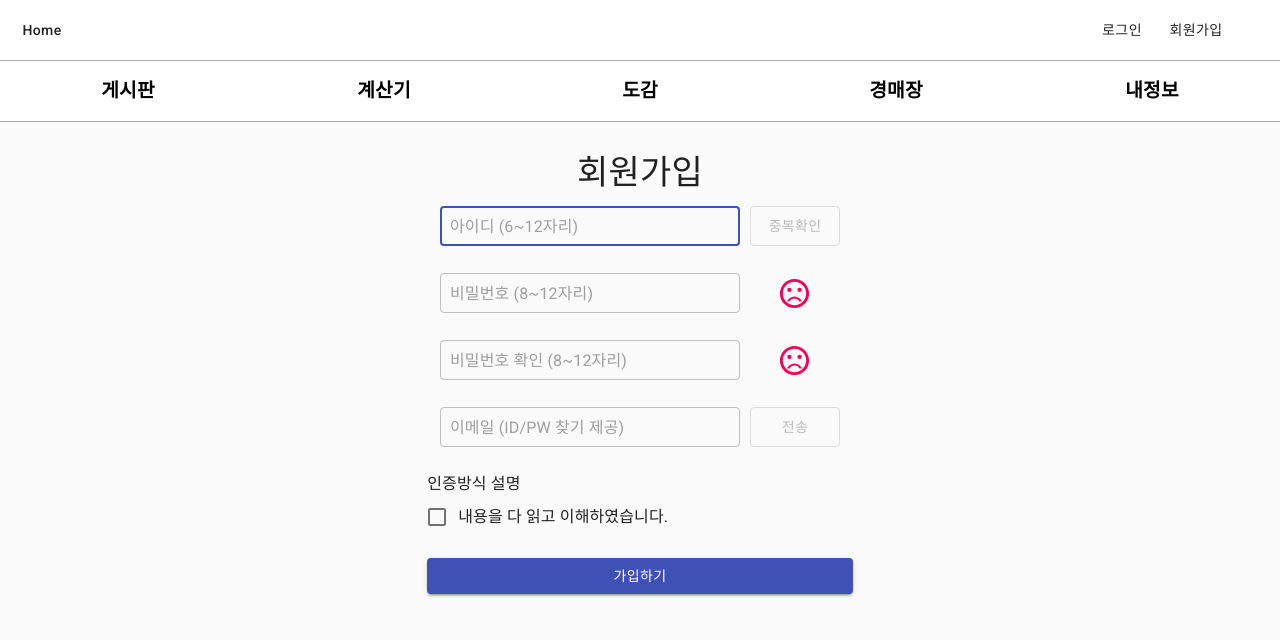
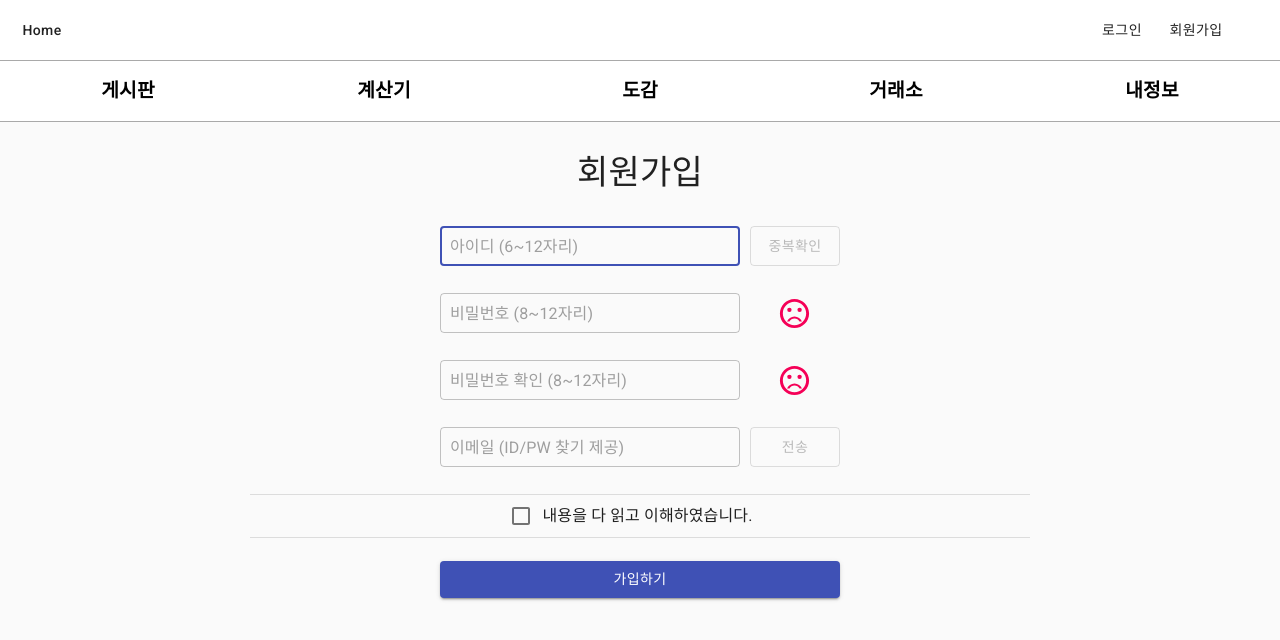
Before and after one commit to one-chance/baram, a React (Create React App) app: page /signup in a window 1280 px wide. Shown: the top 640 px of the page. Built offline with nearby package versions, Linux system fonts and the light colour scheme.

Commit message:
update UI and delete warnings

```diff
--- a/src/components/Board/LatestBoardPaper.tsx
+++ b/src/components/Board/LatestBoardPaper.tsx
@@ -2,28 +2,30 @@ import React from "react";
 import { makeStyles } from "@material-ui/core/styles";
 import Paper from "@material-ui/core/Paper";
 import Link from "@material-ui/core/Link";
+import Button from "@material-ui/core/Button";
 import Divider from "@material-ui/core/Divider";
 
+import AddIcon from "@material-ui/icons/Add";
 import IPost from "interfaces/Board/IPost";
 import { CategoryType } from "interfaces/Board/IPost";
 
 import * as PostUtil from "utils/PostUtil";
-import { getMMDDByDate } from 'utils/CommonUtil';
+import { getMMDDByDate } from "utils/CommonUtil";
 
 const useStyles = makeStyles(theme => ({
   paper: {
-    padding: "10px"
+    padding: "10px",
   },
   linkListWrapper: {
-    marginTop: '10px'
+    marginTop: "10px",
   },
   linkItem: {
-    display: 'flex',
-    width: '100%',
-    margin: '2.5px 0',
-    padding: '0 5px',
-    justifyContent: 'space-between'
-  }
+    display: "flex",
+    width: "100%",
+    margin: "2.5px 0",
+    padding: "0 5px",
+    justifyContent: "space-between",
+  },
 }));
 
 interface IProps {
@@ -37,7 +39,12 @@ const LatestBoardPaper = (props: IProps) => {
 
   return (
     <Paper elevation={0} className={classes.paper}>
-      <div style={{ fontSize: "1rem", fontWeight: "bold", margin: "2.5px 0 2.5px 5px" }}>{PostUtil.getCategoryName(category)}</div>
+      <div style={{ fontSize: "1rem", fontWeight: "bold", margin: "2.5px 0 2.5px 5px" }}>
+        {PostUtil.getCategoryName(category)}
+        <Button href={`/board/${category}`} style={{ minWidth: "22px", height: "22px", padding: "0", float: "right" }}>
+          <AddIcon style={{ width: "20px", height: "20px" }} />
+        </Button>
+      </div>
       <Divider style={{ height: "2px", margin: "5px 0" }} />
       <div className={classes.linkListWrapper}>
         {posts ? (
@@ -47,9 +54,7 @@ const LatestBoardPaper = (props: IProps) => {
                 <Link href={`/board/${post.category}/${post.seq}`}>
                   {post.title} {post.commentList ? ` (+${post.commentList.length})` : ``}
                 </Link>
-                <span>
-                  {getMMDDByDate(post.writer.createDateString)}
-                </span>
+                <span>{getMMDDByDate(post.writer.createDateString)}</span>
               </div>
             ))
           ) : (
--- a/src/components/Header/Header.tsx
+++ b/src/components/Header/Header.tsx
@@ -279,13 +279,13 @@ export default function Header() {
               </ul>
             </li>
             <li className={classes.mainmenu2}>
-              <h3>경매장</h3>
+              <h3>거래소</h3>
               <ul id='testD' className={classes.submenu}>
                 <li>
-                  <a href='/auction/auction'>경매장</a>
+                  <a href='/auction/auction'>거래소</a>
                 </li>
                 <li>
-                  <a href='/cal/power'>장 터</a>
+                  <a href='/cal/power'>장터 게시판</a>
                 </li>
               </ul>
             </li>
--- a/src/components/User/SignInForm.tsx
+++ b/src/components/User/SignInForm.tsx
@@ -1,4 +1,4 @@
-import React from "react";
+import React, { useState, useRef } from "react";
 import { useSetRecoilState } from "recoil";
 import { MyAlertState } from "state/index";
 
@@ -7,6 +7,7 @@ import TextField from "@material-ui/core/TextField";
 import Link from "@material-ui/core/Link";
 import Container from "@material-ui/core/Container";
 import Button from "@material-ui/core/Button";
+import Checkbox from "@material-ui/core/Checkbox";
 
 import { SignInUser } from "utils/UserUtil";
 
@@ -23,11 +24,20 @@ export default function SignInForm() {
   const classes = useStyles();
   const setMyAlert = useSetRecoilState(MyAlertState);
 
-  const [id, setId] = React.useState("");
-  const [password, setPassword] = React.useState("");
+  const [id, setId] = useState<string>("");
+  const [password, setPassword] = useState<string>("");
+  const [autoLogIn, setAutoLogIn] = useState<boolean>(false);
 
-  const refId = React.useRef<any>();
-  const refPassword = React.useRef<any>();
+  const refId = useRef<any>();
+  const refPassword = useRef<any>();
+
+  const verifyCheck = () => {
+    if (autoLogIn) {
+      setAutoLogIn(false);
+    } else {
+      setAutoLogIn(true);
+    }
+  };
 
   const _onEnterPassword = (keyCode: number) => {
     if (keyCode === 13) {
@@ -62,9 +72,7 @@ export default function SignInForm() {
           message: `환영합니다, ${id} 님!`,
         });
 
-        document.location.href.indexOf('/signin') ?
-          document.location.href = "/"
-        : document.location.reload();
+        document.location.href.indexOf("/signin") ? (document.location.href = "/") : document.location.reload();
       }
     }
   };
@@ -74,6 +82,10 @@ export default function SignInForm() {
       <Container component='main' maxWidth='xs'>
         <form noValidate className={classes.form}>
           <Container component='div' style={{ margin: "10px 0", float: "left" }}>
+            <div style={{ width: "100%", float: "left" }}>
+              <Checkbox checked={autoLogIn} color='primary' onClick={verifyCheck} style={{ width: "24px", height: "24px" }} />
+              &nbsp;자동 로그인
+            </div>
             <TextField
               variant='outlined'
               required
--- a/src/pages/Home.tsx
+++ b/src/pages/Home.tsx
@@ -5,6 +5,8 @@ import IPost from "interfaces/Board/IPost";
 import Button from "@material-ui/core/Button";
 import PriorityHighIcon from "@material-ui/icons/PriorityHigh";
 import MailOutlineIcon from "@material-ui/icons/MailOutline";
+import QuestionAnswerIcon from "@material-ui/icons/QuestionAnswer";
+import HomeIcon from "@material-ui/icons/Home";
 
 import MainCarousel from "components/MainCarousel";
 import LatestBoardPaper from "components/Board/LatestBoardPaper";
@@ -18,7 +20,7 @@ const useStyles = makeStyles(theme => ({
     border: "1px solid lightgray",
     borderRadius: "10px",
     float: "left",
-    backgroundColor: 'white'
+    backgroundColor: "white",
   },
 }));
 
@@ -64,18 +66,30 @@ const Home = () => {
         <Grid item xs={4} style={{ padding: "5px" }}>
           <LatestBoardPaper category='tip' posts={tipPosts} />
         </Grid>
-        <Grid item xs={4} style={{ padding: "5px" }}>
-          <div style={{ margin: "10px", float: "left" }}>
-            <Button variant='outlined'>
+        <Grid item xs={4} style={{ padding: "5px 10px" }}>
+          <div style={{ margin: "8px", float: "left" }}>
+            <Button variant='outlined' style={{ minWidth: "60px" }}>
               <PriorityHighIcon />
             </Button>
             <h5 style={{ textAlign: "center", margin: "5px 0" }}>공 지</h5>
           </div>
-          <div style={{ margin: "10px", float: "left" }}>
-            <Button variant='outlined'>
+          <div style={{ margin: "8px", float: "left" }}>
+            <Button variant='outlined' style={{ minWidth: "60px" }}>
               <MailOutlineIcon />
             </Button>
             <h5 style={{ textAlign: "center", margin: "5px 0" }}>문 의</h5>
+          </div>
+          <div style={{ margin: "8px", float: "left" }}>
+            <Button variant='outlined' style={{ minWidth: "60px" }}>
+              <QuestionAnswerIcon />
+            </Button>
+            <h5 style={{ textAlign: "center", margin: "5px 0" }}>FAQ</h5>
+          </div>
+          <div style={{ margin: "8px", float: "left" }}>
+            <Button variant='outlined' href='http://www.baram.nexon.com' style={{ minWidth: "60px" }}>
+              <HomeIcon />
+            </Button>
+            <h5 style={{ textAlign: "center", margin: "5px 0" }}>공식</h5>
           </div>
         </Grid>
       </Grid>
--- a/src/pages/User/SignUp.tsx
+++ b/src/pages/User/SignUp.tsx
@@ -1,4 +1,4 @@
-import React, { useEffect, useState } from "react";
+import React, { useState } from "react";
 import { useSetRecoilState } from "recoil";
 import { MyAlertState, MyBackdropState } from "state/index";
 
@@ -6,12 +6,12 @@ import { makeStyles } from "@material-ui/core/styles";
 import TextField from "@material-ui/core/TextField";
 import FormControlLabel from "@material-ui/core/FormControlLabel";
 import Checkbox from "@material-ui/core/Checkbox";
-import Grid from "@material-ui/core/Grid";
 import Typography from "@material-ui/core/Typography";
 import Container from "@material-ui/core/Container";
 import Button from "@material-ui/core/Button";
+import Divider from "@material-ui/core/Divider";
+
 import CheckIcon from "@material-ui/icons/Check";
-
 import RightIcon from "@material-ui/icons/SentimentVerySatisfied";
 import WrongIcon from "@material-ui/icons/SentimentVeryDissatisfied";
 
@@ -20,7 +20,7 @@ import { sendVerifyEmail, checkVerifyEmail } from "utils/CommonUtil";
 
 const useStyles = makeStyles({
   title: {
-    margin: "10px",
+    margin: "10px 0 30px 0",
     textAlign: "center",
   },
   form: {
@@ -28,9 +28,6 @@ const useStyles = makeStyles({
   },
   checkButton: {
     alignItems: "center",
-  },
-  signup: {
-    marginTop: 20,
   },
 });
 
@@ -272,7 +269,7 @@ export default function SignUp(props: IProps) {
 
   return (
     <React.Fragment>
-      <Container style={{ width: "40%", margin: "10px 30%", float: "left" }}>
+      <Container style={{ width: "70%", margin: "10px 15%", float: "left" }}>
         <Typography className={classes.title} component='h1' variant='h4'>
           회원가입
         </Typography>
@@ -403,10 +400,9 @@ export default function SignUp(props: IProps) {
             </Button>
           </Container>
         )}
-        <Grid item xs={12}>
-          <Grid item xs={12}>
-            <Typography>인증방식 설명</Typography>
-          </Grid>
+
+        <Container style={{ width: "100%", height: "62px", margin: "2.5px 0", padding: "0", textAlign: "center", float: "left" }}>
+          <Divider />
           <FormControlLabel
             control={
               <Checkbox
@@ -420,12 +416,13 @@ export default function SignUp(props: IProps) {
             }
             label='내용을 다 읽고 이해하였습니다.'
           />
-        </Grid>
-        <Grid container justify='flex-end' className={classes.signup}>
-          <Button variant='contained' color='primary' fullWidth onClick={_onClickSignUp}>
+          <Divider />
+        </Container>
+        <Container style={{ width: "100%", height: "62px", margin: "2.5px 0", padding: "0", textAlign: "center", float: "left" }}>
+          <Button variant='contained' color='primary' onClick={_onClickSignUp} style={{ width: "400px" }}>
             가입하기
           </Button>
-        </Grid>
+        </Container>
       </Container>
     </React.Fragment>
   );
--- a/src/utils/UserUtil.ts
+++ b/src/utils/UserUtil.ts
@@ -1,5 +1,4 @@
 import axios from 'axios';
-import crypto from 'crypto';
 
 import IUserInfo from 'interfaces/User/IUserInfo';
 import ISignUpUser from 'interfaces/User/ISignUpUser';
```
Also changed, not shown: src/components/Board/PostContent.tsx (+7 -6 lines), src/pages/Board/Tip/TipBoard.tsx (+21 -21 lines).
